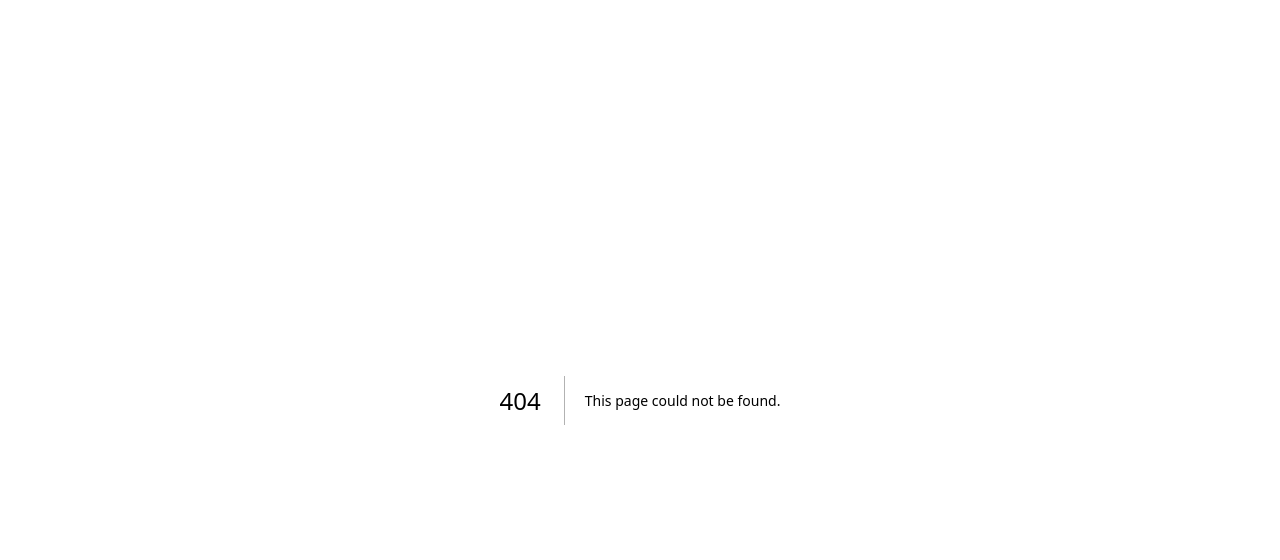
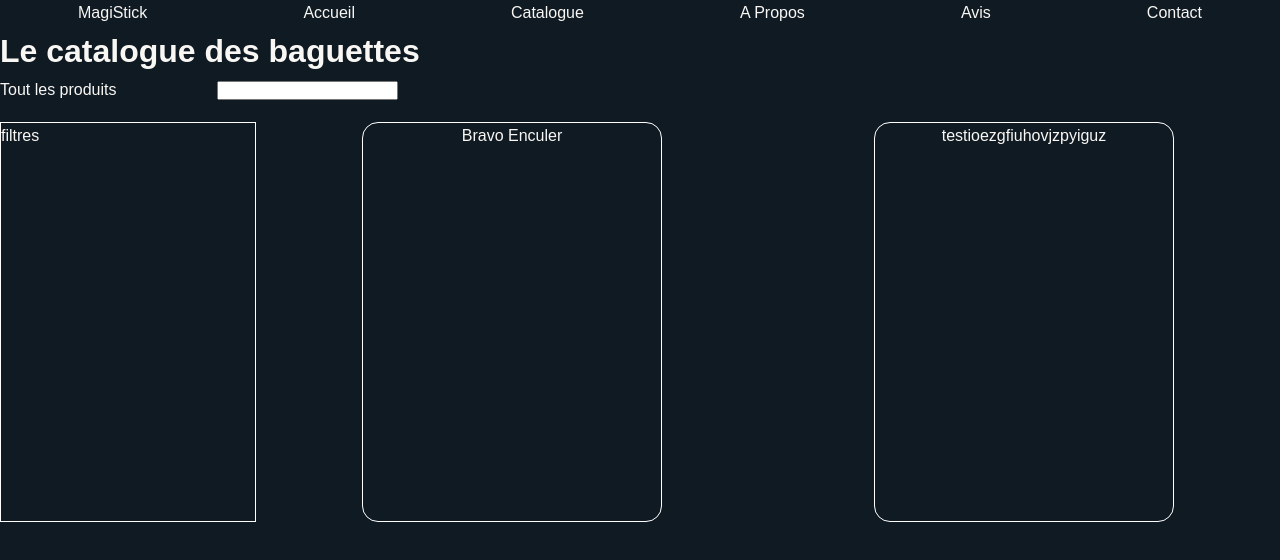
Before and after one commit to aymonier-elias/magistick, a Next.js app: page /produits in a window 1280 px wide. Before the commit this address had no page. Shown: the top 560 px of the page. Built offline with nearby package versions, Linux system fonts and the light colour scheme.

Commit message:
Ajout components Header + ProduitsCatalogue et page produits

```diff
--- /dev/null
+++ b/src/app/produits/page.jsx
@@ -0,0 +1,299 @@
+"use client";
+
+import { useEffect, useState } from "react";
+
+import '../../css/produits/produits.css';
+
+import Header from "../../components/global/Header";
+import ProduitCatalogue from "../../components/global/ProduitCatalogue";
+
+const catalogue = [
+  {
+    "id": 12,
+    "name": "Bravo Enculer",
+    "slug": "bravo-enculer",
+    "permalink": "https://ip87-106-3-165.pbiaas.com/product/bravo-enculer/",
+    "date_created": "2026-10-07T15:00:10",
+    "date_created_gmt": "2026-10-07T15:00:10",
+    "date_modified": "2026-10-07T15:00:10",
+    "date_modified_gmt": "2026-10-07T15:00:10",
+    "type": "simple",
+    "status": "publish",
+    "featured": false,
+    "catalog_visibility": "visible",
+    "description": "",
+    "short_description": "",
+    "sku": "",
+    "price": "",
+    "regular_price": "",
+    "sale_price": "",
+    "date_on_sale_from": null,
+    "date_on_sale_from_gmt": null,
+    "date_on_sale_to": null,
+    "date_on_sale_to_gmt": null,
+    "on_sale": false,
+    "purchasable": false,
+    "total_sales": 0,
+    "virtual": false,
+    "downloadable": false,
+    "downloads": [],
+    "download_limit": -1,
+    "download_expiry": -1,
+    "external_url": "",
+    "button_text": "",
+    "tax_status": "taxable",
+    "tax_class": "",
+    "manage_stock": false,
+    "stock_quantity": null,
+    "backorders": "no",
+    "backorders_allowed": false,
+    "backordered": false,
+    "low_stock_amount": null,
+    "sold_individually": false,
+    "weight": "",
+    "dimensions": {
+      "length": "",
+      "width": "",
+      "height": ""
+    },
+    "shipping_required": true,
+    "shipping_taxable": true,
+    "shipping_class": "",
+    "shipping_class_id": 0,
+    "reviews_allowed": true,
+    "average_rating": "0.00",
+    "rating_count": 0,
+    "upsell_ids": [],
+    "cross_sell_ids": [],
+    "parent_id": 0,
+    "purchase_note": "",
+    "categories": [
+      {
+        "id": 15,
+        "name": "Uncategorized",
+        "slug": "uncategorized"
+      }
+    ],
+    "brands": [],
+    "tags": [],
+    "images": [],
+    "attributes": [],
+    "default_attributes": [],
+    "variations": [],
+    "grouped_products": [],
+    "menu_order": 0,
+    "price_html": "",
+    "related_ids": [
+      11
+    ],
+    "meta_data": [],
+    "stock_status": "instock",
+    "has_options": false,
+    "post_password": "",
+    "global_unique_id": "",
+    "_links": {
+      "self": [
+        {
+          "href": "https://ip87-106-3-165.pbiaas.com/wp-json/wc/v3/products/12",
+          "targetHints": {
+            "allow": [
+              "GET",
+              "POST",
+              "PUT",
+              "PATCH",
+              "DELETE"
+            ]
+          }
+        }
+      ],
+      "collection": [
+        {
+          "href": "https://ip87-106-3-165.pbiaas.com/wp-json/wc/v3/products"
+        }
+      ]
+    }
+  },
+  {
+    "id": 11,
+    "name": "testioezgfiuhovjzpyiguz",
+    "slug": "testioezgfiuhovjzpyiguz",
+    "permalink": "https://ip87-106-3-165.pbiaas.com/product/testioezgfiuhovjzpyiguz/",
+    "date_created": "2026-10-07T12:53:00",
+    "date_created_gmt": "2026-10-07T12:53:00",
+    "date_modified": "2026-10-07T12:53:15",
+    "date_modified_gmt": "2026-10-07T12:53:15",
+    "type": "simple",
+    "status": "publish",
+    "featured": false,
+    "catalog_visibility": "visible",
+    "description": "<p>^fogui</p>\n",
+    "short_description": "",
+    "sku": "",
+    "price": "",
+    "regular_price": "",
+    "sale_price": "",
+    "date_on_sale_from": null,
+    "date_on_sale_from_gmt": null,
+    "date_on_sale_to": null,
+    "date_on_sale_to_gmt": null,
+    "on_sale": false,
+    "purchasable": false,
+    "total_sales": 0,
+    "virtual": false,
+    "downloadable": false,
+    "downloads": [],
+    "download_limit": -1,
+    "download_expiry": -1,
+    "external_url": "",
+    "button_text": "",
+    "tax_status": "taxable",
+    "tax_class": "",
+    "manage_stock": false,
+    "stock_quantity": null,
+    "backorders": "no",
+    "backorders_allowed": false,
+    "backordered": false,
+    "low_stock_amount": null,
+    "sold_individually": false,
+    "weight": "",
+    "dimensions": {
+      "length": "",
+      "width": "",
+      "height": ""
+    },
+    "shipping_required": true,
+    "shipping_taxable": true,
+    "shipping_class": "",
+    "shipping_class_id": 0,
+    "reviews_allowed": true,
+    "average_rating": "0.00",
+    "rating_count": 0,
+    "upsell_ids": [],
+    "cross_sell_ids": [],
+    "parent_id": 0,
+    "purchase_note": "",
+    "categories": [
+      {
+        "id": 15,
+        "name": "Uncategorized",
+        "slug": "uncategorized"
+      }
+    ],
+    "brands": [],
+    "tags": [],
+    "images": [],
+    "attributes": [],
+    "default_attributes": [],
+    "variations": [],
+    "grouped_products": [],
+    "menu_order": 0,
+    "price_html": "",
+    "related_ids": [
+      12
+    ],
+    "meta_data": [],
+    "stock_status": "instock",
+    "has_options": false,
+    "post_password": "",
+    "global_unique_id": "",
+    "_links": {
+      "self": [
+        {
+          "href": "https://ip87-106-3-165.pbiaas.com/wp-json/wc/v3/products/11",
+          "targetHints": {
+            "allow": [
+              "GET",
+              "POST",
+              "PUT",
+              "PATCH",
+              "DELETE"
+            ]
+          }
+        }
+      ],
+      "collection": [
+        {
+          "href": "https://ip87-106-3-165.pbiaas.com/wp-json/wc/v3/products"
+        }
+      ]
+    }
+  }
+]
+
+export default function Produits(){
+    const [recherche, setRecherche] = useState("");
+    const [results, setResults] = useState(catalogue);
+    // const [erreur, setErreur] = useState("");
+
+    const handleRecherche = (e) => {
+        e.preventDefault();
+    }
+
+    useEffect(() => {
+
+        // Timeout pour éviter le spam d'api
+        const timeoutRecherche = setTimeout(async() => {
+            // Affiche tout les produits si aucune recherche n'est effectué
+            if (recherche.trim() === '') {
+              setResults(catalogue);
+              return;
+            }
+
+            // try{
+            //     const response = await fetch(catalogue);
+            //     const data = await response.json();
+            //     setResults(data);
+            // }
+            // catch (error){
+            //     setErreur(`Une erreur est survenue : ${error}`)
+            // }
+
+        }, 1000)
+
+        return () => clearTimeout(timeoutRecherche);
+    }, [recherche]);
+
+    return(
+        <div>
+            <Header />
+
+            <div>
+                <h1>Le catalogue des baguettes</h1>
+            </div>
+
+            <form onSubmit={handleRecherche}>
+
+                {/* Barre de recherche */}
+                <label>Tout les produits
+                    <input className="barreRecherche" type="search" value={recherche} onChange={(e) => {setRecherche(e.target.value)}} />
+                </label>
+
+                {/* Affiche la recherche en dessous de la barre de recherche */}
+                <div>{recherche ? (<p>Recherche : {recherche}</p>) : ("")}</div>
+
+                {/* Bloc filtres + produits */}
+                <div className="filtres-catalogue">
+
+                    {/* Bloc filtres */}
+                    <div className="filtres">
+                        <p>filtres</p>
+                    </div>
+
+                    {/* Bloc produits */}
+                    <div id="resultatCatalogue">
+                        {console.log(results)}
+                        {results.length > 0 ? (
+                            results.map(item => (
+                                <ProduitCatalogue id={item.id} name={item.name} key={`${item.id}-${item.name}`} />
+                            ))
+                            ) : (
+                            <p>Aucun résultat</p>
+                        )}
+                        {/* {erreur ? (<p>{erreur}</p>) : ("")} */}
+                    </div>
+                </div>
+            </form>
+
+        </div>
+    );
+}
--- /dev/null
+++ b/src/components/global/Header.jsx
@@ -0,0 +1,12 @@
+export default function Header(){
+    return(
+        <header style={{display: "flex", justifyContent: "space-around"}}>
+            <p className="titre">MagiStick</p>
+            <a>Accueil</a>
+            <a>Catalogue</a>
+            <a>A Propos</a>
+            <a>Avis</a>
+            <a>Contact</a>
+        </header>
+    );
+}
--- /dev/null
+++ b/src/components/global/ProduitCatalogue.jsx
@@ -0,0 +1,7 @@
+export default function ProduitCatalogue({id, name}){
+    return(
+        <div className="resultatBaguette">
+            {name}
+        </div>
+    );
+}
--- /dev/null
+++ b/src/css/produits/produits.css
@@ -0,0 +1,24 @@
+#resultatCatalogue{
+    display: flex;
+    flex-wrap: wrap;
+    justify-content: space-around;
+    width: 80%;
+}
+.resultatBaguette{
+    border: 1px solid white;
+    border-radius: 16px;
+    height: 400px;
+    width: 300px;
+    text-align: center;
+}
+.filtres-catalogue{
+    display: flex;
+    margin-top: 20px;
+}
+.filtres{
+    width: 20%;
+    border: 1px solid white;
+}
+.barreRecherche{
+    margin-left: 100px;
+}
```
